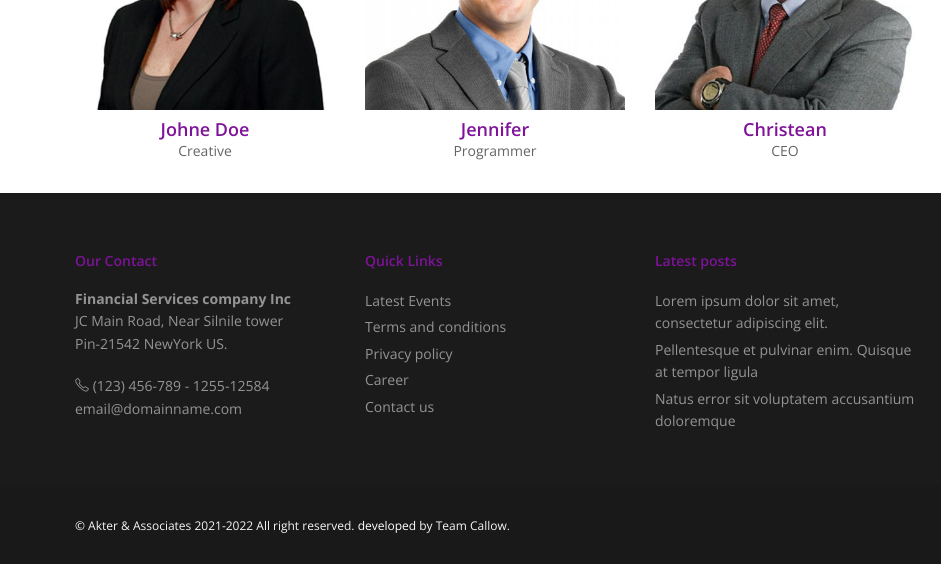
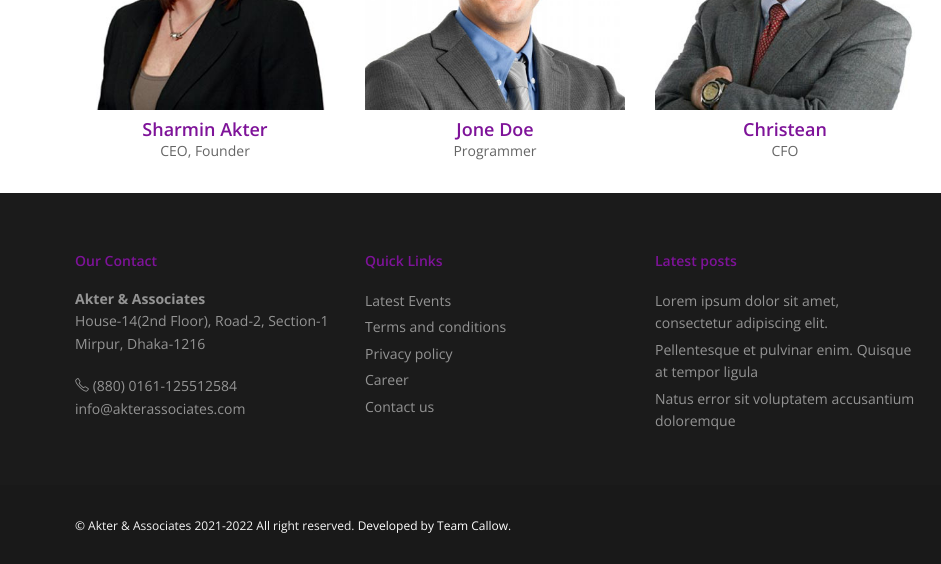
Before and after one commit to swahid/akterassociates, a plain HTML site: page about.html in a window 1280 px wide. Shown: the part 1594-2158 px from the top of the page, 0-941 px from the left. Drawn offline with nearby package versions, Linux system fonts and the light colour scheme; files whose address does not match are found by name.

Commit message:
footer address changed

```diff
--- a/about.html
+++ b/about.html
@@ -253,8 +253,8 @@
 										<!-- Image -->
 										<img class="img-responsive" src="img/team1.jpg" alt="">
 										<!-- Name -->
-										<h4>Johne Doe</h4>
-										<span class="deg">Creative</span>
+										<h4>Sharmin Akter</h4>
+										<span class="deg">CEO, Founder</span>
 									</div>
 								</div>
 								<div class="col-md-3 col-sm-6">
@@ -263,7 +263,7 @@
 										<!-- Image -->
 										<img class="img-responsive" src="img/team2.jpg" alt="">
 										<!-- Name -->
-										<h4>Jennifer</h4>
+										<h4>Jone Doe</h4>
 										<span class="deg">Programmer</span>
 									</div>
 								</div>
@@ -274,7 +274,7 @@
 										<img class="img-responsive" src="img/team3.jpg" alt="">
 										<!-- Name -->
 										<h4>Christean</h4>
-										<span class="deg">CEO</span>
+										<span class="deg">CFO</span>
 									</div>
 								</div>
 								<div class="col-md-3 col-sm-6">
@@ -304,12 +304,12 @@
 				<div class="widget">
 					<h5 class="widgetheading">Our Contact</h5>
 					<address>
-					<strong>Financial Services company Inc</strong><br>
-					JC Main Road, Near Silnile tower<br>
-					 Pin-21542 NewYork US.</address>
+					<strong>Akter & Associates</strong><br>
+					House-14(2nd Floor), Road-2, Section-1<br>
+					 Mirpur, Dhaka-1216</address>
 					<p>
-						<i class="icon-phone"></i> (123) 456-789 - 1255-12584 <br>
-						<i class="icon-envelope-alt"></i> email@domainname.com
+						<i class="icon-phone"></i> (880) 0161-125512584 <br>
+						<i class="icon-envelope-alt"></i> info@akterassociates.com
 					</p>
 				</div>
 			</div>
@@ -353,7 +353,7 @@
 				<div class="col-lg-6">
 					<div class="copyright">
 						<p>
-							<span>&copy; Akter & Associates 2021-2022 All right reserved. <a href="http://swahid.github.com/" target="_blank">developed</a> by Team Callow.
+							<span>&copy; Akter & Associates 2021-2022 All right reserved. <a href="http://swahid.github.io/" target="_blank">Developed by Team Callow</a>.
 						</p>
 					</div>
 				</div>
```
Also changed, not shown: contact.html (+8 -8 lines), index.html (+6 -6 lines), portfolio.html (+6 -6 lines), pricing.html (+9 -9 lines), services.html (+7 -7 lines).
